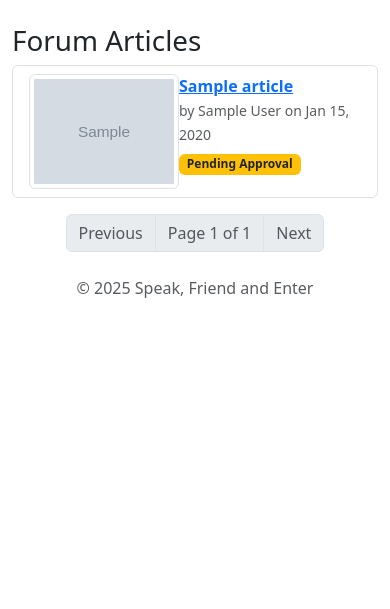
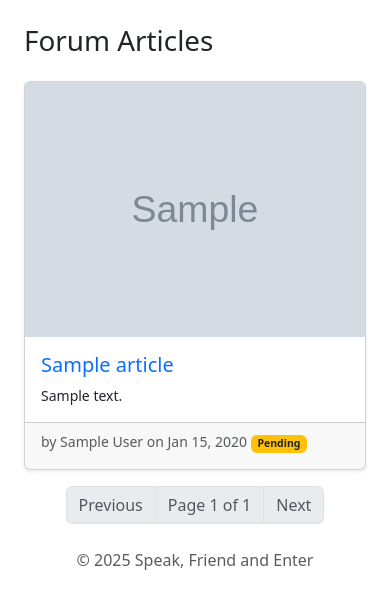
Before and after one commit to Ironmonkeynuts/tolkien_forum, a Django app: template forum/templates/forum/forum.html in a window 390 px wide. Shown: the part 56-665 px from the top of the page. Run offline with Django 4.2, Linux system fonts and the light colour scheme; the template is opened without the code that fills it: most values are stand-ins (such as "Sample title", 1, 10 or a date in 2020); grey boxes marked "Sample" are stand-in pictures.

Commit message:
Change forum to bootstrap responsive grid

```diff
--- a/forum/templates/forum/forum.html
+++ b/forum/templates/forum/forum.html
@@ -4,55 +4,69 @@
 {% block title %}Forum | Speak, Friend and Enter{% endblock %}
 
 {% block content %}
-  <h1>Forum Articles</h1>
+<div class="container">
+  <h1 class="mb-4">Forum Articles</h1>
 
+  <!-- Show add article button for authenticated users with appropriate roles -->
   {% if user.is_authenticated and user.profile.user_type in 'creator moderator admin' %}
-    <a href="{% url 'add_article' %}" class="btn btn-success mb-3">Add New Article</a>
+    <a href="{% url 'add_article' %}" class="btn btn-success mb-4">Add New Article</a>
   {% endif %}
 
   {% if object_list %}
-    <ul class="list-group">
+    <!-- Start of responsive grid: 1 column on xs, 2 on sm, 3 on md+ -->
+    <div class="row row-cols-1 row-cols-sm-2 row-cols-md-3 g-4">
       {% for article in object_list %}
-        <li class="list-group-item">
-          <div class="d-flex justify-content-between align-items-start">
+        <div class="col">
+          <div class="card h-100 shadow-sm">
+
+            <!-- Display primary image if available, otherwise placeholder -->
             {% if article.primary_image %}
-              <img src="{{ article.primary_image.url }}" alt="{{ article.title }}" class="img-thumbnail" style="max-width: 150px;">
+              <img src="{{ article.primary_image.url }}" class="card-img-top img-fluid" alt="{{ article.title }}">
             {% else %}
-              <img src="{% static 'images/article_placeholder.jpg' %}" alt="Placeholder" class="img-thumbnail" style="max-width: 150px;">
+              <img src="{% static 'images/article_placeholder.jpg' %}" class="card-img-top img-fluid" alt="Placeholder">
             {% endif %}
-            <div>
-              <a href="{% url 'article_detail' slug=article.slug %}">
-                <strong>{{ article.title }}</strong>
-              </a><br>
-              <small class="text-muted">
+
+            <div class="card-body d-flex flex-column">
+              <h5 class="card-title">
+                <!-- Article title links to detail view -->
+                <a href="{% url 'article_detail' slug=article.slug %}" class="stretched-link text-decoration-none">
+                  {{ article.title }}
+                </a>
+              </h5>
+              <!-- Display excerpt, truncated to 100 chars -->
+              <p class="card-text small">{{ article.excerpt|truncatechars:100 }}</p>
+            </div>
+
+            <div class="card-footer d-flex flex-wrap justify-content-between align-items-center text-muted small">
+              <div class="mb-2 mb-sm-0">
+                <!-- Author and date -->
                 by {{ article.author }} on {{ article.created_on|date:"M d, Y" }}
-              </small>
-
-              <!-- Status badges -->
-              <div class="mt-1">
+                <!-- Status badges -->
                 {% if article.status == 0 %}
                   <span class="badge bg-secondary">Draft</span>
                 {% endif %}
                 {% if not article.approved %}
-                  <span class="badge bg-warning text-dark">Pending Approval</span>
+                  <span class="badge bg-warning text-dark">Pending</span>
                 {% endif %}
                 {% if article.status == 1 and article.approved %}
                   <span class="badge bg-success">Published</span>
                 {% endif %}
               </div>
+
+              <!-- Show edit/delete buttons for author or staff -->
+              {% if user == article.author or user.is_staff %}
+              <div class="btn-group btn-group-sm">
+                <a href="{% url 'edit_article' slug=article.slug %}" class="btn btn-outline-primary">Edit</a>
+                <a href="{% url 'delete_article' slug=article.slug %}" class="btn btn-outline-danger">Delete</a>
+              </div>
+              {% endif %}
             </div>
 
-            <!-- Author tools -->
-            {% if user == article.author or user.is_staff %}
-              <div class="btn-group" role="group">
-                <a href="{% url 'edit_article' slug=article.slug %}" class="btn btn-sm btn-outline-primary">Edit</a>
-                <a href="{% url 'delete_article' slug=article.slug %}" class="btn btn-sm btn-outline-danger">Delete</a>
-              </div>
-            {% endif %}
           </div>
-        </li>
+        </div>
       {% endfor %}
-    </ul>
+    </div>
+    <!-- End of responsive grid -->
 
     <!-- Pagination -->
     <nav aria-label="Page navigation" class="mt-3">
@@ -80,6 +94,8 @@
     </nav>
 
   {% else %}
-    <p>No articles found.</p>
+    <!-- Message when no articles found -->
+    <p class="text-muted">No articles found.</p>
   {% endif %}
+</div>
 {% endblock %}
```
